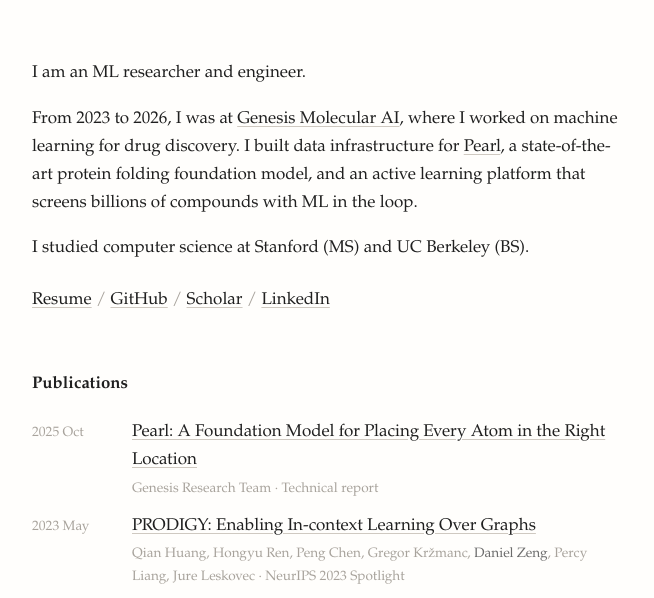
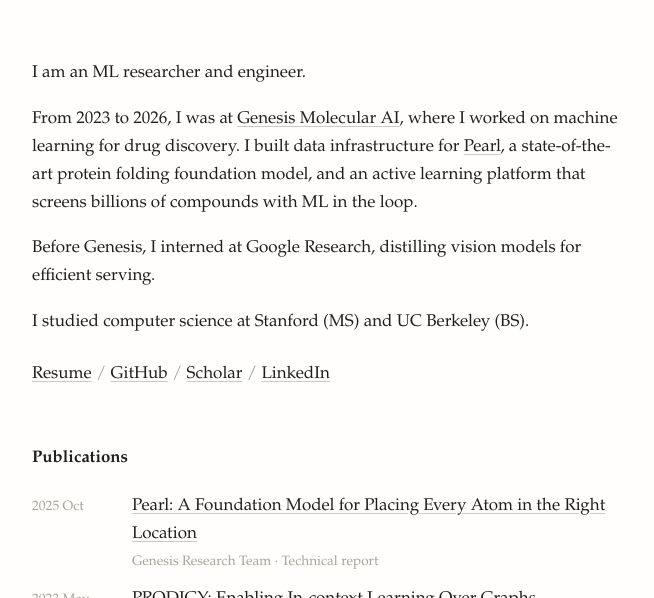
Before and after one commit to daniel-zeng/daniel-zeng.github.io, an Astro site: page / in a window 1280 px wide. Shown: the part 153-751 px from the top of the page, without its empty margins (312-966 px from the left). Built offline with nearby package versions, Linux system fonts and the light colour scheme; Astro itself is replaced by a stand-in of ours.

Commit message:
Add Google Research internship line to bio

```diff
--- a/src/pages/index.astro
+++ b/src/pages/index.astro
@@ -47,6 +47,10 @@
       screens billions of compounds with ML in the loop.
     </p>
     <p>
+      Before Genesis, I interned at Google Research, distilling vision models for
+      efficient serving.
+    </p>
+    <p>
       I studied computer science at Stanford (MS) and UC Berkeley (BS).
     </p>
     <p class="links-row">
```
